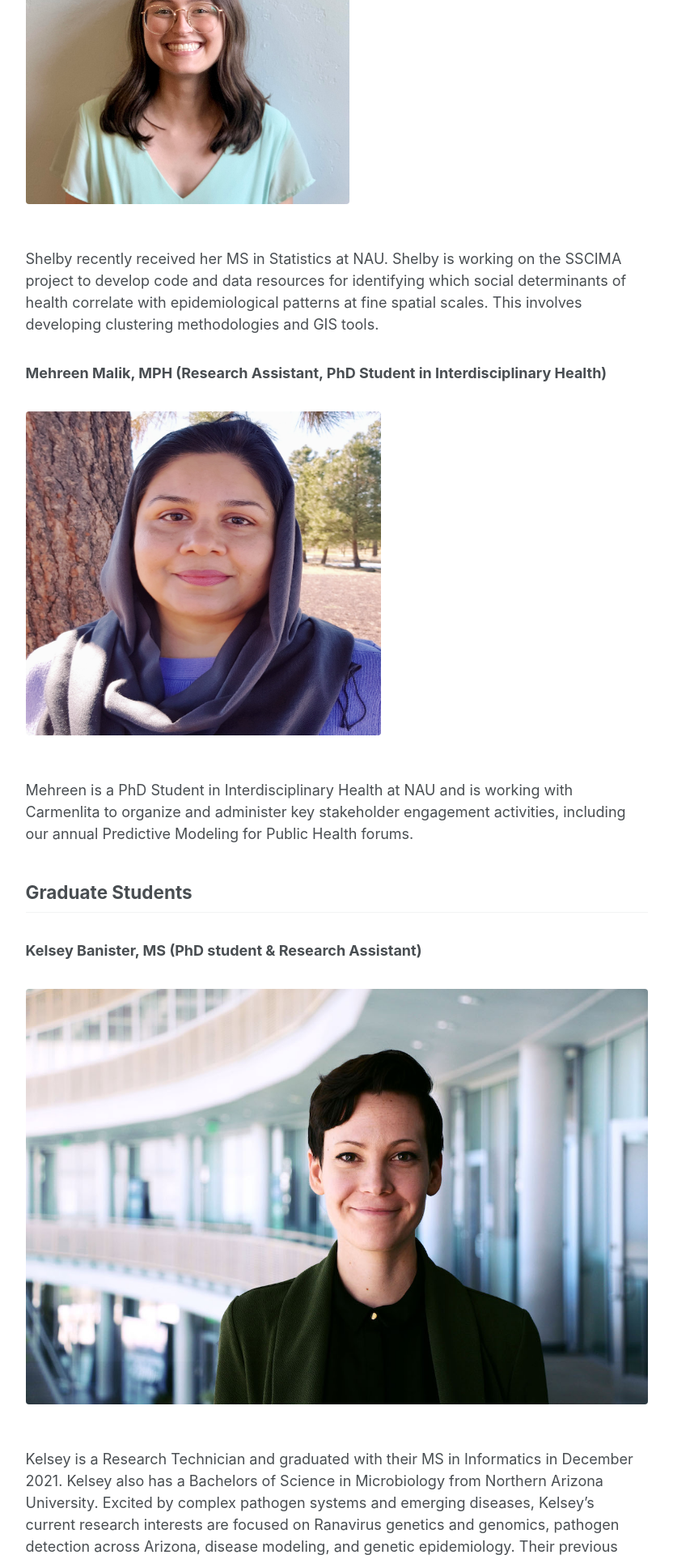
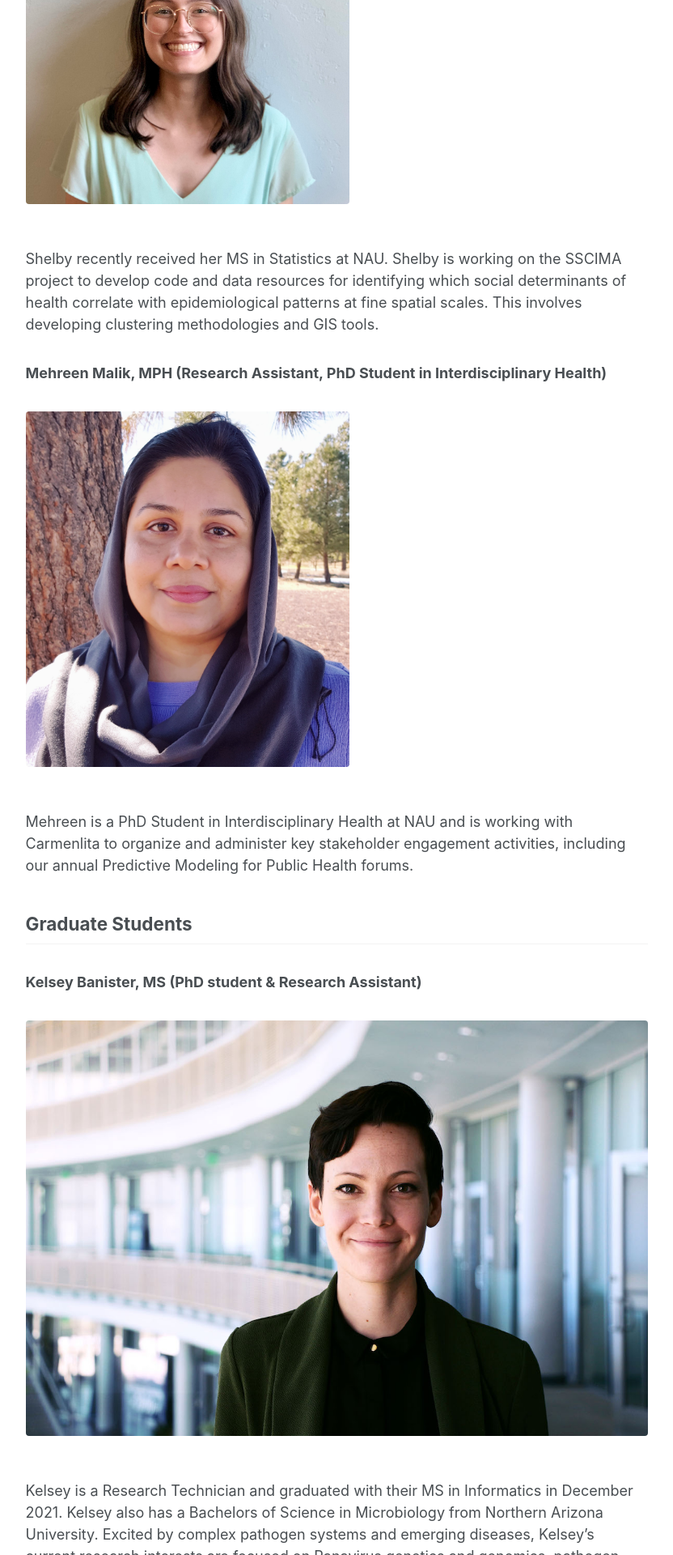
Before and after one commit to jrmihalj/jrmihalj.github.io, a Jekyll site: the page built from _pages/people.md, in a window 1280 px wide. Shown: the part 4480-6400 px from the top of the page at 81% size, without its empty margins (250-1082 px from the left). Built offline with Jekyll 4.4.1, drawn with Linux system fonts in a browser that asks for light colours; our own code applies the rules of GitHub Pages for plain Markdown files.

Commit message:
correct Mehreen image dimensions

```diff
--- a/_pages/people.md
+++ b/_pages/people.md
@@ -72,7 +72,7 @@ Shelby recently received her MS in Statistics at NAU. Shelby is working on the S
 ### Mehreen Malik, MPH (Research Assistant, PhD Student in Interdisciplinary Health)
 
 <figure>
-  <img src="/images/Mehreen.jpg" style="float:left;width:439px;height:400px">
+  <img src="/images/Mehreen.jpg" style="float:left;width:400px;height:439px">
 </figure>
 
 Mehreen is a PhD Student in Interdisciplinary Health at NAU and is working with Carmenlita to organize and administer key stakeholder engagement activities, including our annual Predictive Modeling for Public Health forums.
```
